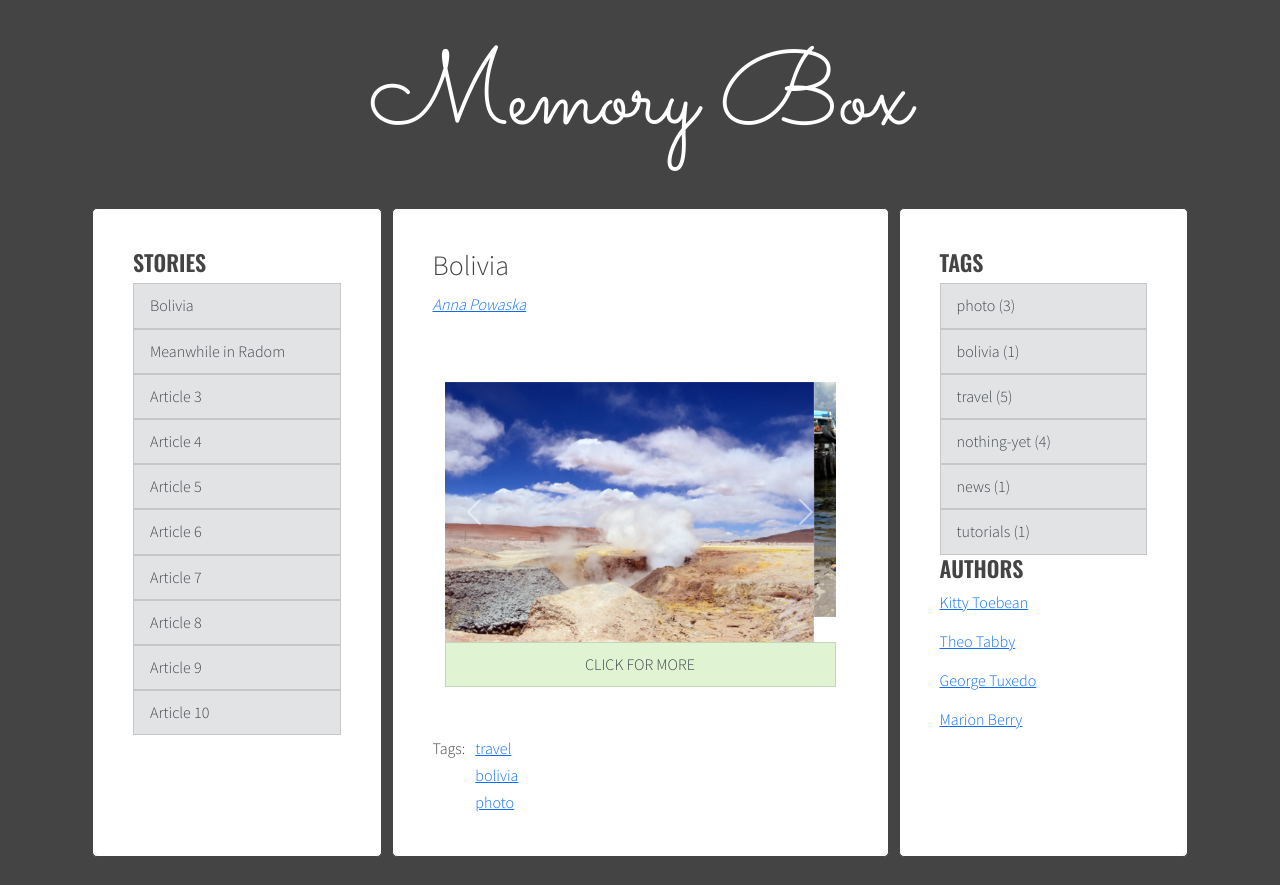
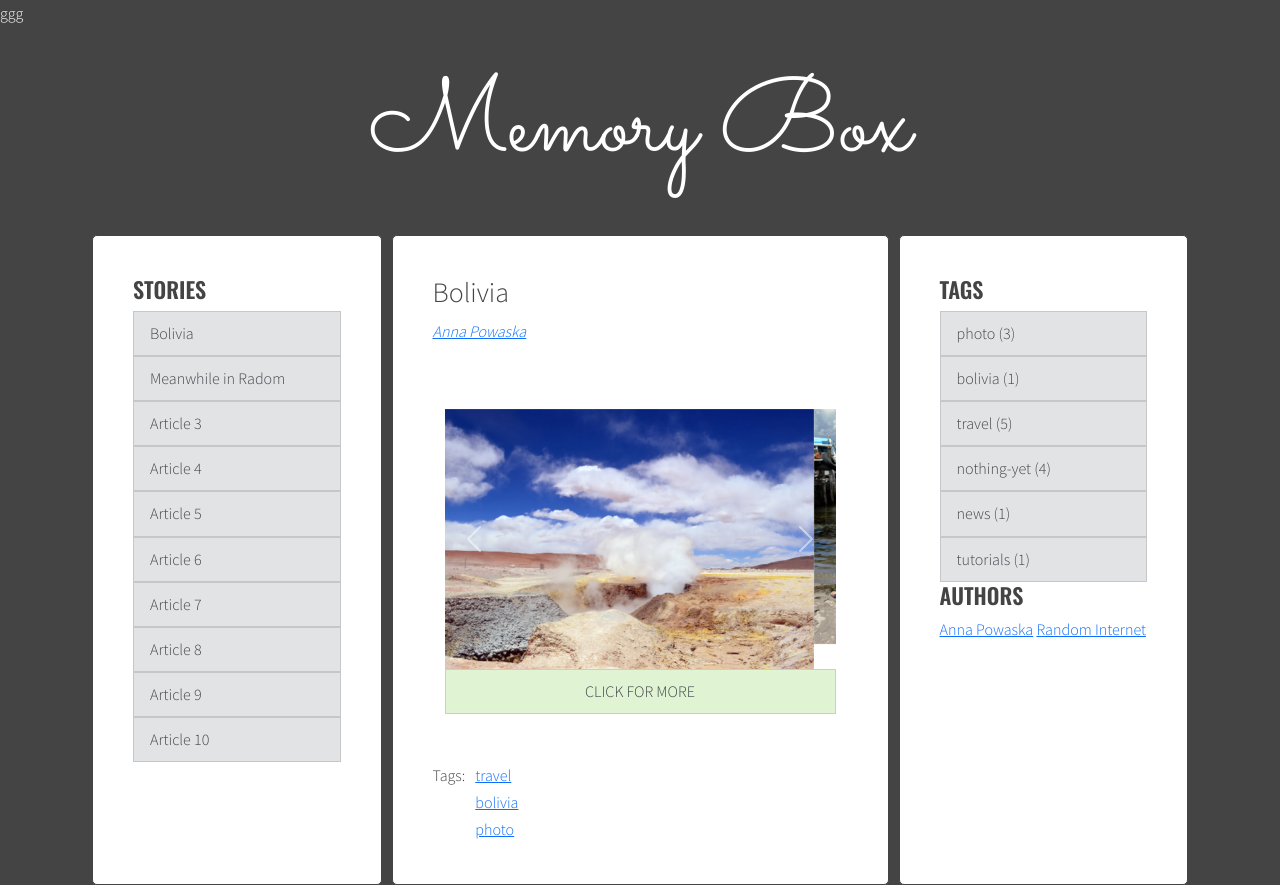
Before and after one commit to Programophobia/Photo-book, a website: page index.html in a window 1280 px wide. Before the commit the page ends 857 px from the top, so only its background shows below. Drawn offline with nearby package versions, Linux system fonts and the light colour scheme.

Commit message:
Right bar author added JS

```diff
--- a/index.html
+++ b/index.html
@@ -9,6 +9,7 @@
     <title>Memory Box</title>
 </head>
 <body>
+  <nav>ggg</nav>
     <div class="blog">
         <div class="container">
           <h1 class="logo">Memory Box</h1>
@@ -201,26 +202,6 @@
               </ul>
               <h2 class="section-title">Authors</h2>
               <ul class="list authors">
-                <li>
-                  <a href="#">
-                    <span class="author-name">Kitty Toebean</span>
-                  </a>
-                </li>
-                <li>
-                  <a href="#">
-                    <span class="author-name">Theo Tabby</span>
-                  </a>
-                </li>
-                <li>
-                  <a href="#">
-                    <span class="author-name">George Tuxedo</span>
-                  </a>
-                </li>
-                <li>
-                  <a href="#">
-                    <span class="author-name">Marion Berry</span>
-                  </a>
-                </li>
               </ul>
             </aside>
           </main>
--- a/js/script.js
+++ b/js/script.js
@@ -26,7 +26,8 @@ const optArticleSelector = '.post',
     optTitleSelector = '.post-title',
     optTitleListSelector = '.titles',
     optArticleTagsSelector = '.post-tags .list',
-    optTagsListSelector = '.tags.list'
+    optTagsListSelector = '.tags.list',
+    optAuthorSelector = '.list.authors';
 
 function generateTitleLinks(customSelector = ''){
 
@@ -181,18 +182,33 @@ function addClickListenersToTags(){
 
   addClickListenersToTags();
   const optArticleAuthorSelector = '.post .post-author';
+
+
   function generateAuthors(){
+
+  const allAuthors = []
     const articles = document.querySelectorAll(optArticleSelector);
 
     for(let article of articles){
 
         const authorWrapper = article.querySelector('.post-author');
         let html = '';
+
+
         const authorAttribute = article.getAttribute('data-author');
         const htmlElement = '<a href="#author-' + authorAttribute + '">' + authorAttribute + '</a>'
+        if(allAuthors.indexOf(htmlElement) == -1){
+          /* [NEW] add generated code to allTags array */
+          allAuthors.push(htmlElement);
+        }
         html = html + htmlElement;
         authorWrapper.innerHTML = html;
         }
+         /* [NEW] find list of tags in right column */
+  const authorList = document.querySelector(optAuthorSelector);
+
+  /* [NEW] add html from allTags to tagList */
+  authorList.innerHTML = allAuthors.join(' ');
  }
 
  generateAuthors();
--- a/sass/style.scss
+++ b/sass/style.scss
@@ -96,7 +96,11 @@ body {
     display: inline-block;
   }
 }
+/*nav*/
 
+nav {
+  color:white;
+}
 /* Authors */
 
 .authors {
```
Also changed, not shown: css/style.css, 1 other file.
